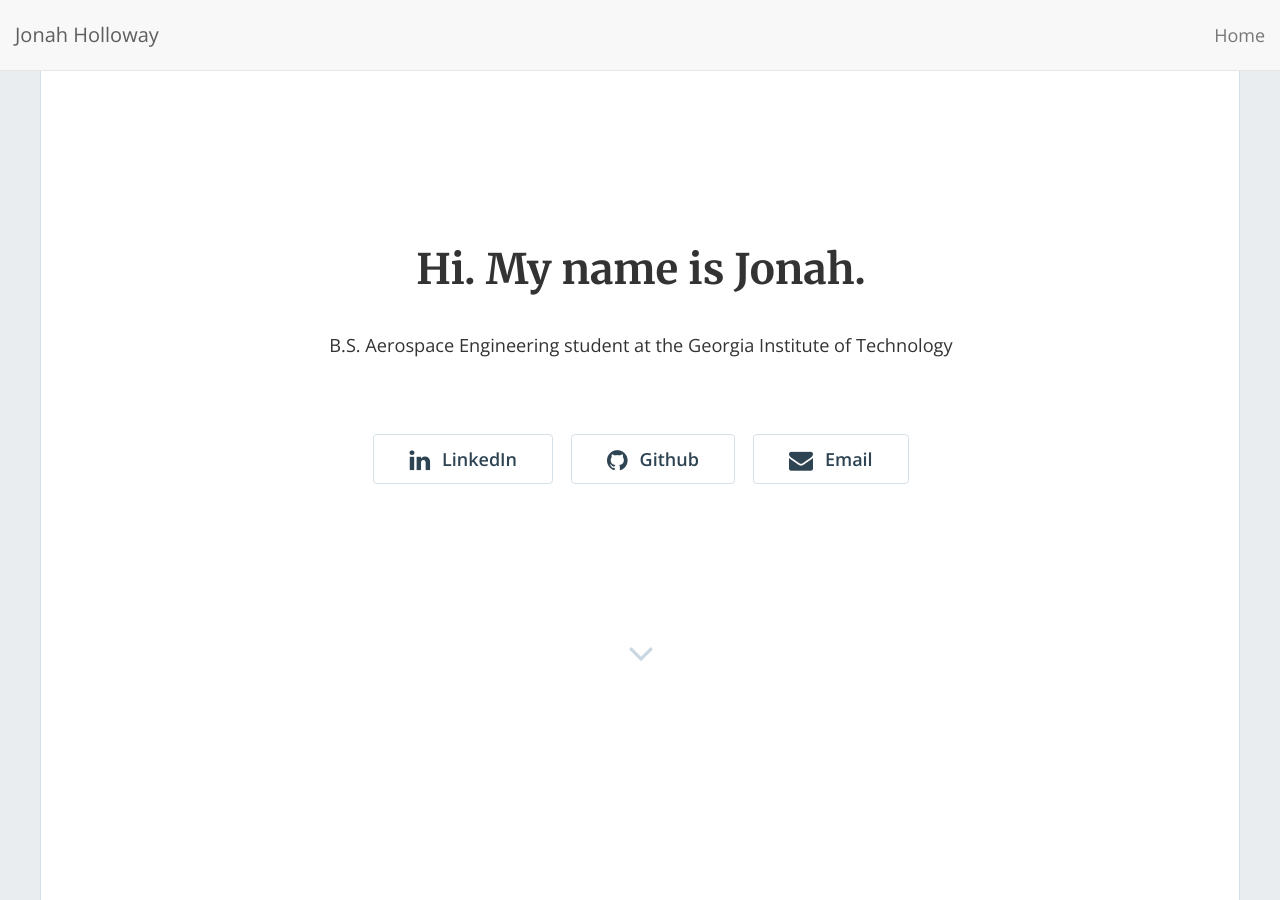
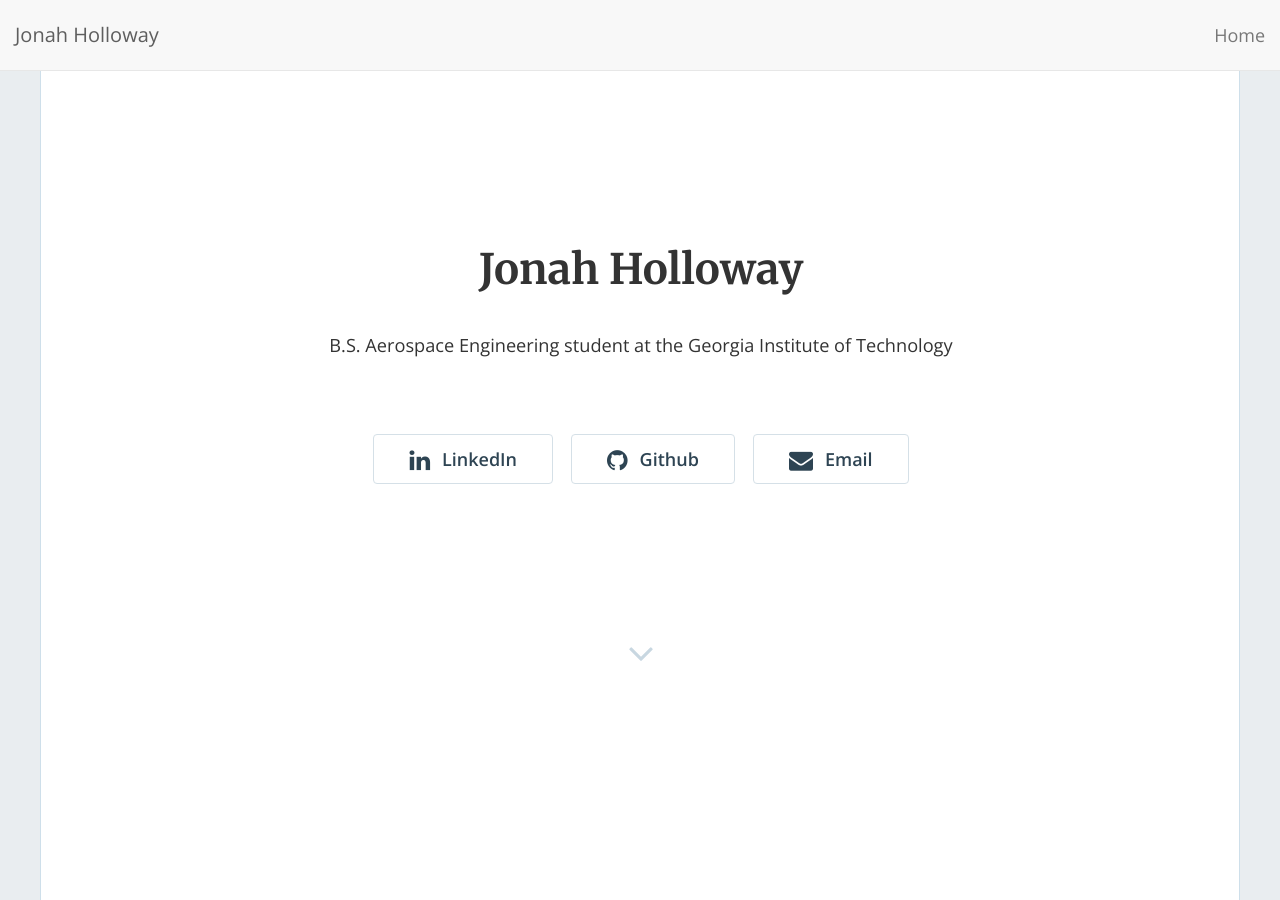
Before and after one commit to jonahholloway/jonahholloway.github.io, a Jekyll site: the page built from index.html, in a window 1280 px wide and 900 px high. Built offline with Jekyll 4.4.1, drawn with Linux system fonts in a browser that asks for light colours; nearby versions of some CDN libraries; the list of posts is cut into pages by our own code.

Commit message:
Update _config.yml

```diff
--- a/_config.yml
+++ b/_config.yml
@@ -13,7 +13,7 @@
 # you will see them accessed via {{ site.title }}, {{ site.email }}, and so on.
 # You can create any custom variable you would like, and they will be accessible
 # in the templates via {{ site.myvariable }}.
-title: "Hi. My name is Jonah."
+title: "Jonah Holloway"
 description: "B.S. Aerospace Engineering student at the Georgia Institute of Technology"
 baseurl: "" # the subpath of your site, e.g. /blog
 url: "https://jonahholloway.github.io" # the base hostname & protocol for your site, e.g. https://example.com
```
